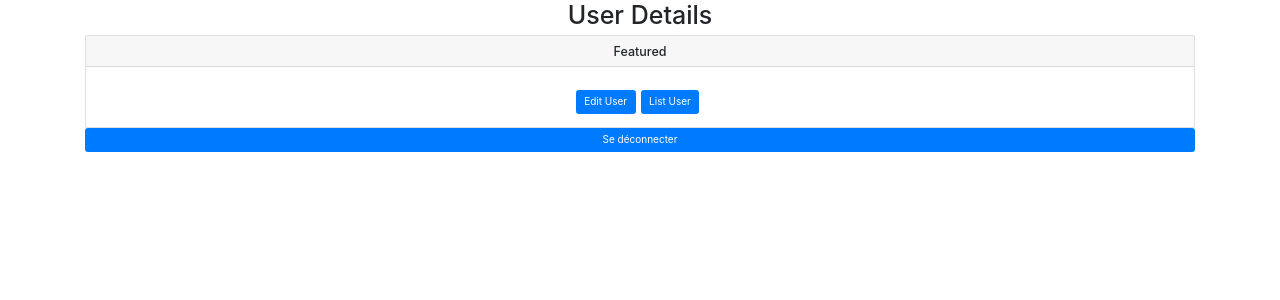
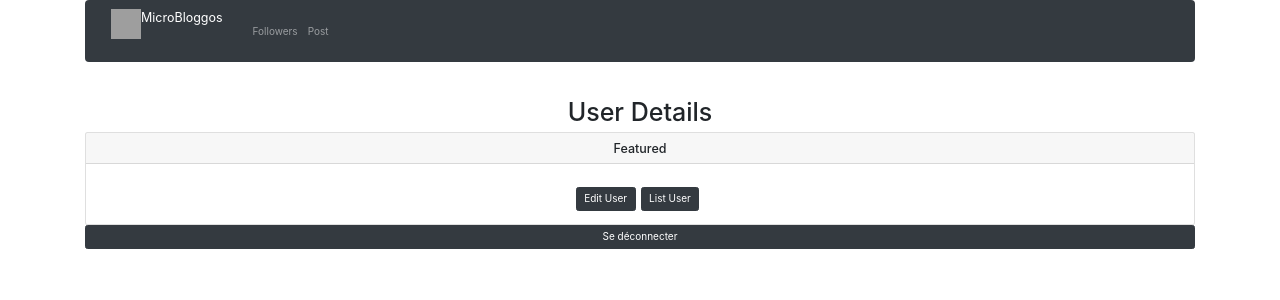
Before and after one commit to fabolododo/rush-mern, a React (Create React App) app in the folder client/: page /listUser/1 in a window 1280 px wide. Shown: the top 300 px of the page. Built offline with nearby package versions, Linux system fonts and the light colour scheme; no server answers; sample sign-in values are in the browser's storage; grey boxes are pictures that could not be loaded.

Commit message:
added navbar

```diff
--- a/client/src/components/Dashboard.js
+++ b/client/src/components/Dashboard.js
@@ -1,8 +1,9 @@
 import React, { Component } from "react";
 import { Button, Card, Modal, ButtonGroup } from "react-bootstrap";
-
 import API from "../utils/API";
 import axios from "axios";
+import logo from "../logo/logo.png";
+import { Navbar, Nav } from "react-bootstrap";
 
 
 export class Dashboard extends Component {
@@ -119,6 +120,23 @@ handleSnackbar = () => {
     } = this.state;
     return (
       <div className="User Details">
+        <Navbar bg="dark" variant="dark">
+            <Navbar.Brand>
+            <img
+                alt=""
+                src={logo}
+                width="30"
+                height="30"
+                className="d-inline-block align-top"
+            />
+            MicroBloggos
+            </Navbar.Brand>
+            <Nav className="mr-auto">
+                <Nav.Link href="/">Followers</Nav.Link>
+                <Nav.Link href="/">Post</Nav.Link>
+            </Nav>
+        </Navbar>
+        <br/>
         <h1>User Details</h1>
         <Card>
           <Card.Header as="h5">Featured</Card.Header>
@@ -128,14 +146,14 @@ handleSnackbar = () => {
               { this.state.email }
             </Card.Text>
             <ButtonGroup className="mr-2" aria-label="First group">
-              <Button variant="primary" onClick={() => this.setState({ userModal: true })}>Edit User</Button>
+              <Button variant="dark" onClick={() => this.setState({ userModal: true })}>Edit User</Button>
             </ButtonGroup>
             <ButtonGroup className="mr-2" aria-label="First group">
-              <Button variant="primary" onClick={this.redirectListUser}>List User</Button>
+              <Button variant="dark" onClick={this.redirectListUser}>List User</Button>
             </ButtonGroup>
           </Card.Body>
         </Card>
-        <Button onClick={this.disconnect} block bssize="large" type="submit">
+        <Button onClick={this.disconnect} variant="dark" block bssize="large" type="submit">
           Se déconnecter
         </Button>
 
```
